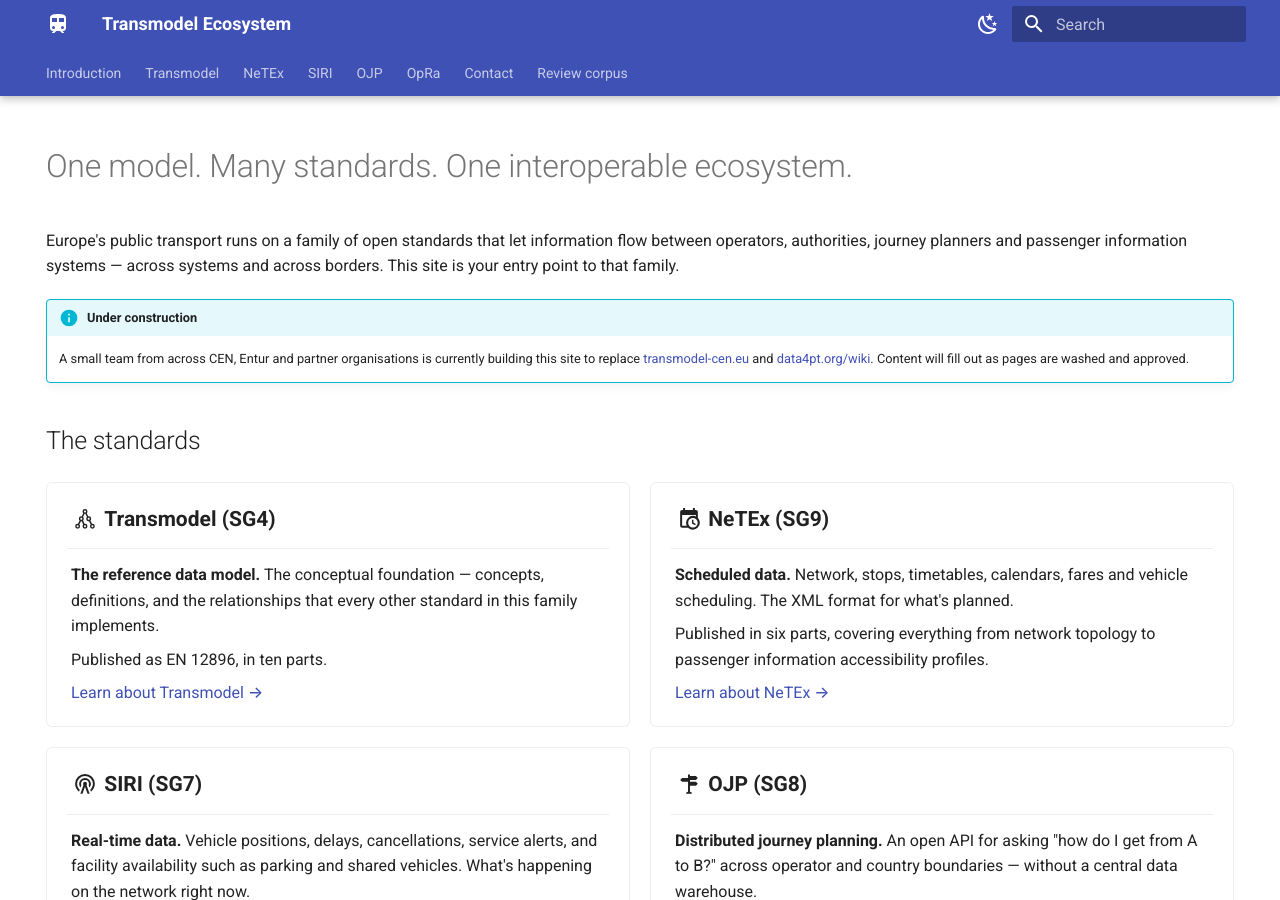
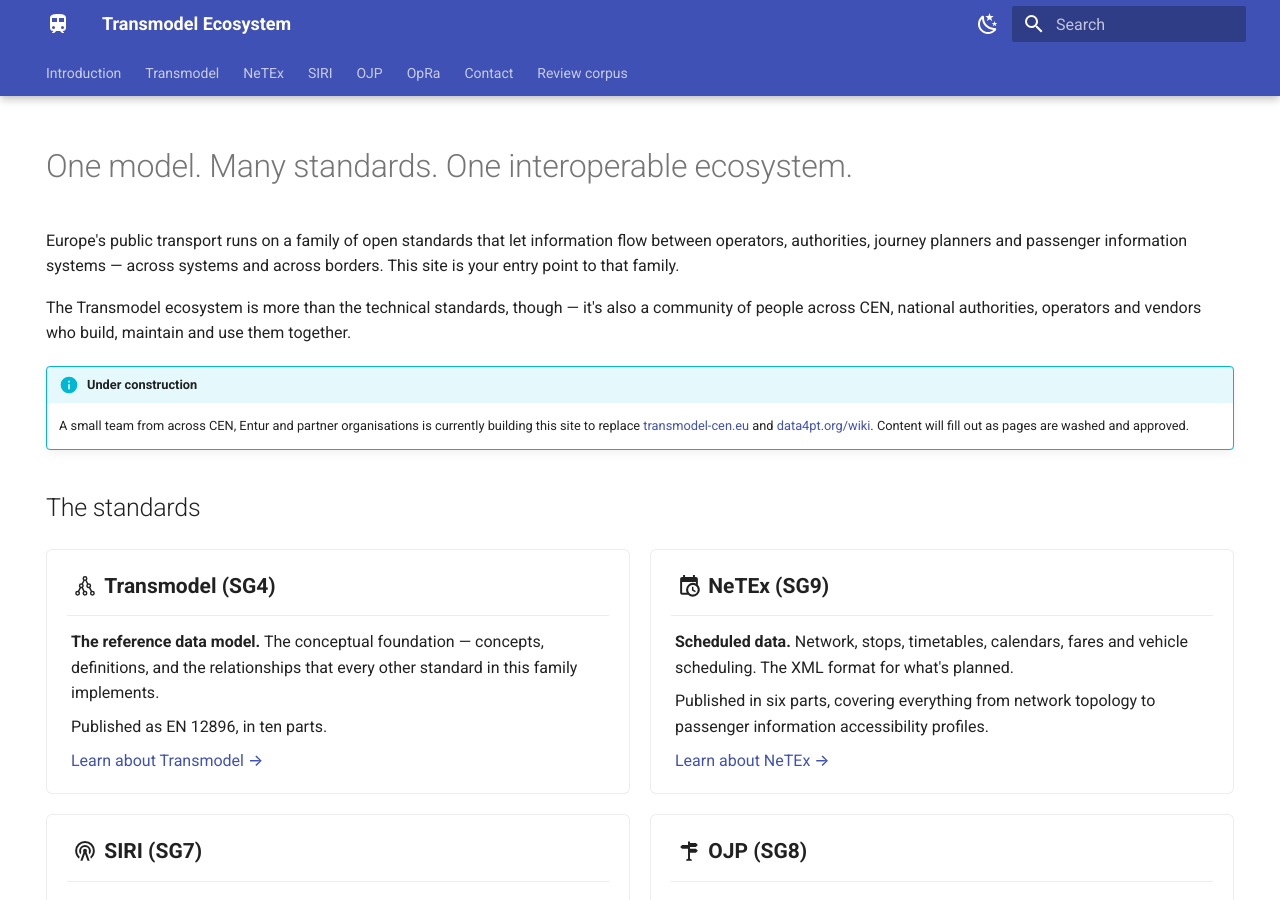
Before and after one commit to BredeD/transmodel-site, an MkDocs documentation site: the page built from docs/index.md, in a window 1280 px wide and 900 px high. Built offline with MkDocs 1.6.1 and Material for MkDocs 9.7.7, drawn with Linux system fonts in a browser that asks for light colours.

Commit message:
Update index.md
Sentence on the Home page about Community

```diff
--- a/docs/index.md
+++ b/docs/index.md
@@ -7,6 +7,8 @@
 # One model. Many standards. One interoperable ecosystem.
 
 Europe's public transport runs on a family of open standards that let information flow between operators, authorities, journey planners and passenger information systems — across systems and across borders. This site is your entry point to that family.
+
+The Transmodel ecosystem is more than the technical standards, though — it's also a community of people across CEN, national authorities, operators and vendors who build, maintain and use them together.
 
 !!! info "Under construction"
     A small team from across CEN, Entur and partner organisations is currently building this site to replace [transmodel-cen.eu](https://transmodel-cen.eu) and [data4pt.org/wiki](https://data4pt.org/wiki/Main_Page). Content will fill out as pages are washed and approved.
```
